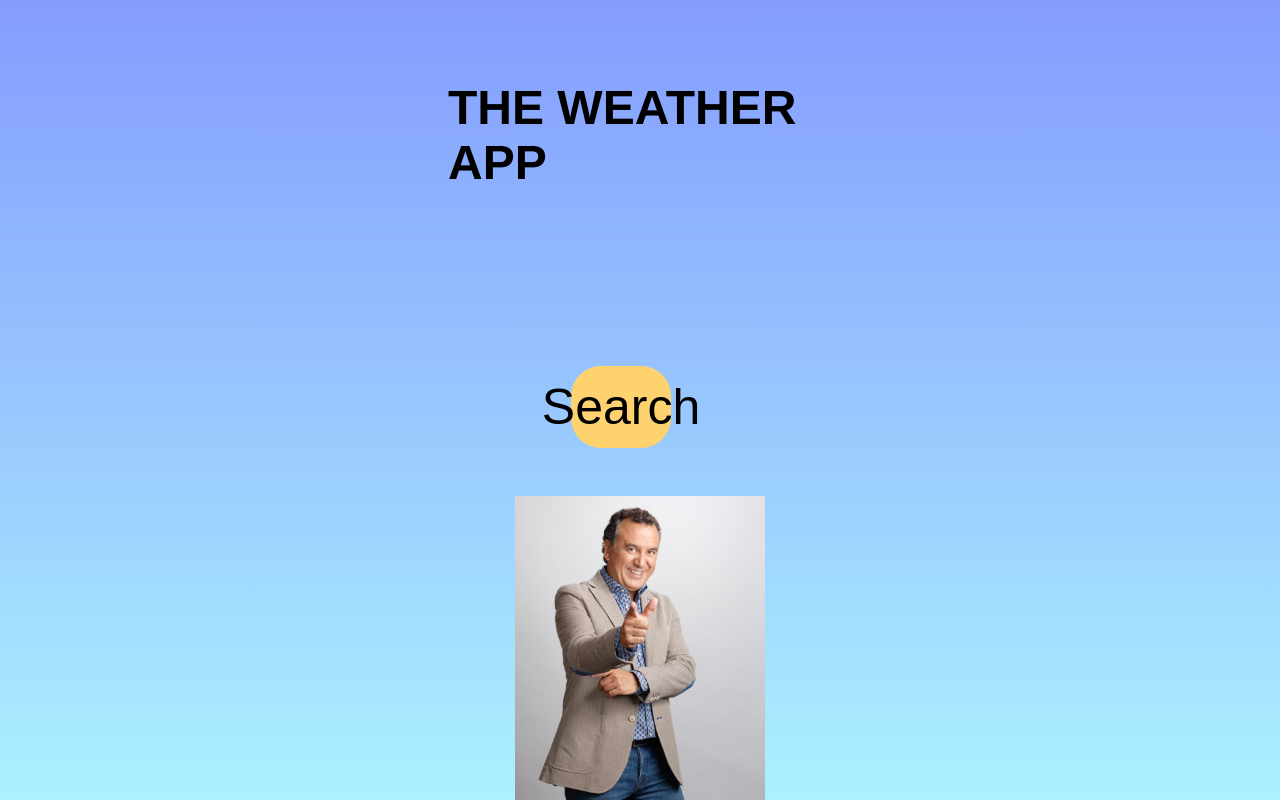
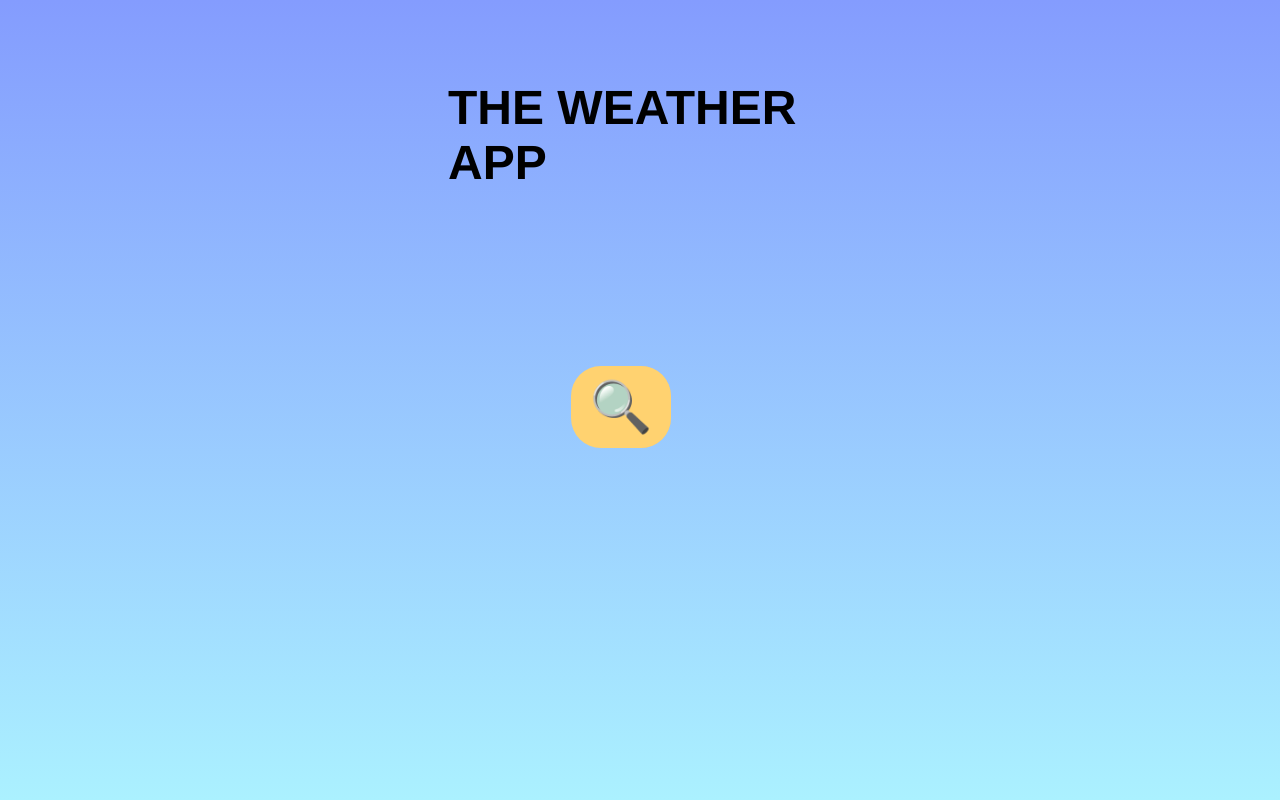
Before and after one commit to Rubenpicos/WeatherApp, a React (Vite) app: page / in a window 1280 px wide. Built offline with nearby package versions, Linux system fonts and the light colour scheme.

Commit message:
Add the changes fot see correct the app

```diff
--- a/src/components/Card.jsx
+++ b/src/components/Card.jsx
@@ -1,6 +1,6 @@
 import "./Card.css";
 import Weather from "../assets/Weather.jpg";
-import RobertoBrasero from "../assets/RobertoBrasero.jpg";
+
 const Card = ({ showData, weather }) => {
   const today = new Date();
   const day = today.getDate();
@@ -44,7 +44,6 @@ const Card = ({ showData, weather }) => {
         </div>
       ) : (
         <div className="weather__error">
-          <img src={RobertoBrasero} width={250}></img>
           <h2 className="weather__error-message">No results</h2>
         </div>
       )}
--- a/src/components/SearchBtn.jsx
+++ b/src/components/SearchBtn.jsx
@@ -2,28 +2,36 @@ import { useState } from "react";
 import "./SearchBtn.css";
 
 const SearchBtn = ({ newLocation }) => {
-  const [city, SetCity] = useState("");
+  const [city, setCity] = useState("");
+
   const onSubmit = (e) => {
     e.preventDefault();
-    if (city === "" || !city) {
-      alert("Please, select a city");
+    if (city.trim() === "") {
+      alert("Please, enter a city");
+      return;
     }
 
     newLocation(city);
+    setCity("");
   };
 
   return (
     <div className="search__container">
       <form className="search__form" onSubmit={onSubmit}>
+        <div className="search__input-container">
           <input
             className="search__input"
             type="text"
             placeholder="City"
-          onChange={(e) => SetCity(e.target.value)}
-        ></input>
+            value={city}
+            onChange={(e) => setCity(e.target.value)}
+          />
           <button className="search__button" type="submit">
-          Search
+            <span role="img" aria-label="search">
+              🔍
+            </span>
           </button>
+        </div>
       </form>
     </div>
   );
--- a/src/components/WeatherPanel.jsx
+++ b/src/components/WeatherPanel.jsx
@@ -11,7 +11,7 @@ const WeatherPanel = () => {
 
   const [weather, setWeather] = useState({});
   const [forecast, setForecast] = useState({});
-  const [show, setShow] = useState(false);
+  const [show, setShow] = useState(null);
 
   const getLocation = async (loc) => {
     const weatherUrl = urlWeatherBase + cityUrl + loc;
@@ -21,14 +21,18 @@ const WeatherPanel = () => {
       const weatherResponse = await fetch(weatherUrl);
       if (!weatherResponse.ok) throw new Error("Weather data fetch failed");
       const weatherData = await weatherResponse.json();
-      setWeather(weatherData);
 
-      const forecastResponse = await fetch(forecastUrl);
+      if (weatherData.cod && weatherData.cod !== "404") {
+        setWeather(weatherData);
 
-      const forecastData = await forecastResponse.json();
-      setForecast(forecastData);
+        const forecastResponse = await fetch(forecastUrl);
+        const forecastData = await forecastResponse.json();
+        setForecast(forecastData);
 
-      setShow(true);
+        setShow(true);
+      } else {
+        setShow(false);
+      }
     } catch (error) {
       console.error(error);
       setShow(false);
@@ -38,7 +42,9 @@ const WeatherPanel = () => {
   return (
     <>
       <SearchBtn newLocation={getLocation} />
-      <Card showData={show} weather={weather} forecast={forecast} />
+      {show !== null && (
+        <Card showData={show} weather={weather} forecast={forecast} />
+      )}
     </>
   );
 };
```
Lines whose indentation alone changed are shown as unchanged.
